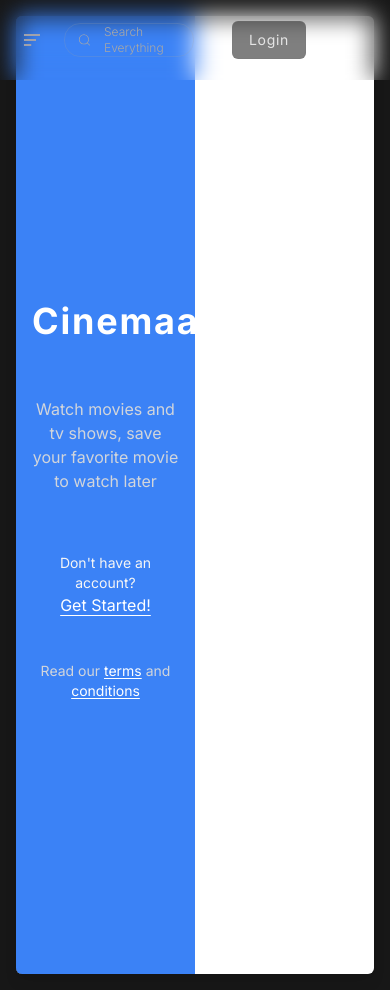
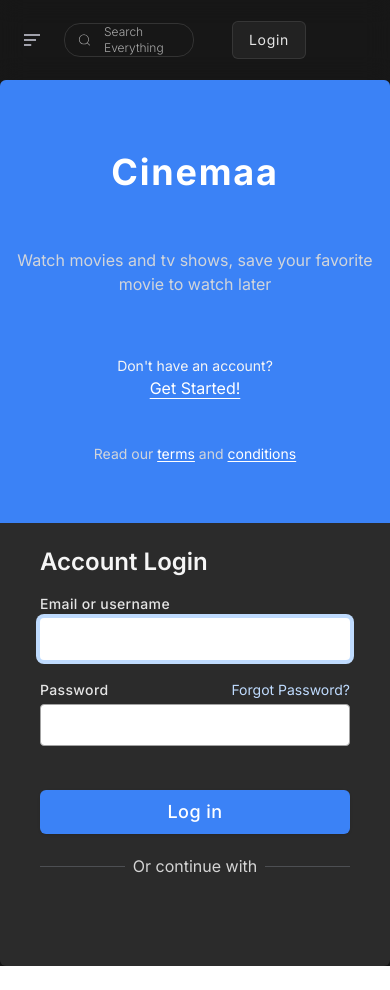
Before and after one commit to immdipu/Streamland-frontend, a Next.js app: page /login in a window 390 px wide. After the commit the page ends 966 px from the top, so only its background shows below. Built offline with nearby package versions, Linux system fonts and the light colour scheme; no server answers.

Commit message:
client id updated

```diff
--- a/src/app/component/login/Login.tsx
+++ b/src/app/component/login/Login.tsx
@@ -137,13 +137,15 @@ const Login = () => {
   return (
     <div>
       {googleLogin.isLoading && <FullScreenLoader />}
-      <div className="flex items-center min-h-screen p-4 bg-_black_bg lg:justify-center">
-        <div className="flex  relative flex-col overflow-hidden bg-white rounded-md shadow-lg max md:flex-row md:flex-1 lg:max-w-screen-md">
+      <div className="flex items-center min-h-screen p-4 max-md:p-0 bg-_black_bg lg:justify-center">
+        <div className="flex relative flex-col max-w-3xl max-md:w-full overflow-hidden bg-_black_bg max-md:mt-20 rounded-md shadow-lg max md:flex-row ">
           {/* Information section */}
           <div
             className={clsx(
-              "p-4 absolute transition-all duration-200 ease-linear w-1/2 z-20 flex flex-col justify-center gap-5 bottom-0 top-0 py-6 text-white bg-blue-500",
-              showSignup ? "right-0 left-1/2" : "left-0 right-1/2"
+              "p-4 absolute max-md:h-1/2 max-md:w-full  transition-all duration-200 ease-linear w-1/2 z-20 flex flex-col justify-center gap-5 bottom-0 top-0 py-6 text-white bg-blue-500",
+              showSignup
+                ? "right-0 left-1/2 max-md:left-0 max-md:top-1/2"
+                : "left-0 right-1/2 max-md:right-0   max-md:bottom-0"
             )}
           >
             <div className="my-3 text-4xl font-bold tracking-wider text-center">
@@ -176,7 +178,7 @@ const Login = () => {
             </p>
           </div>
           {/* signup section */}
-          <div className="p-5 bg-_genre_chip_bg md:flex-1 w-1/2 shrink-0">
+          <div className="p-5 bg-_genre_chip_bg md:flex-1 w-1/2 max-md:w-full max-md:px-10 shrink-0">
             <h3 className="my-4 text-2xl font-semibold text-neutral-100">
               Sign up
             </h3>
@@ -266,7 +268,7 @@ const Login = () => {
             </form>
           </div>
           {/* login section */}
-          <div className="p-5 bg-_genre_chip_bg md:flex-1 w-1/2 shrink-0">
+          <div className="p-5 bg-_genre_chip_bg md:flex-1 max-md:w-full max-md:px-10 w-1/2 shrink-0">
             <h3 className="my-4 text-2xl font-semibold text-neutral-100">
               Account Login
             </h3>
```
Also changed, not shown: 1 other file (tests, documents, lock files or other folders).
